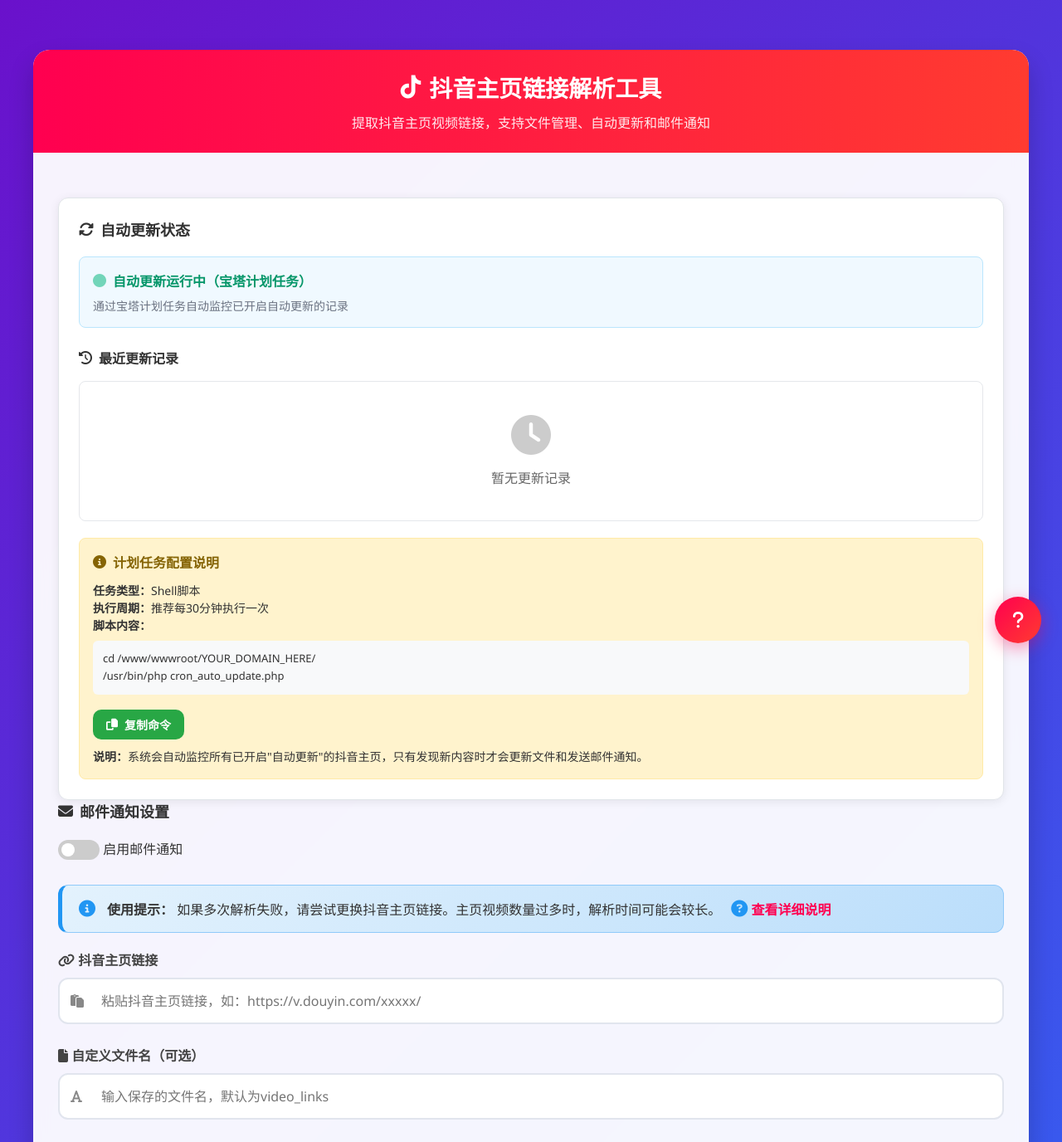
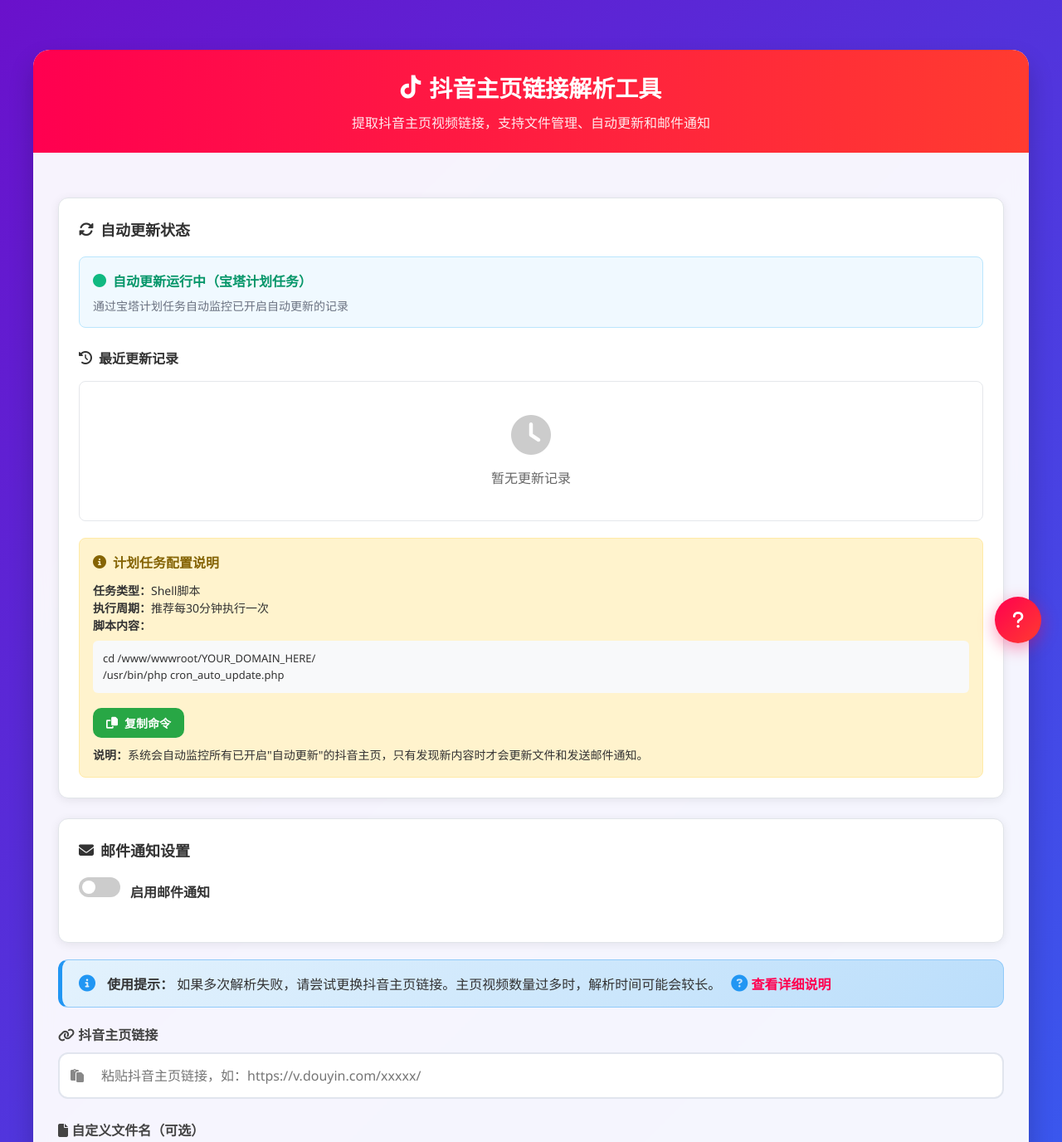
Before and after one commit to 01Anlan/dyzy, a PHP site: page / in a window 1280 px wide. Shown: the top 1376 px of the page at 83% size. Run offline with PHP 8.4, Linux system fonts and the light colour scheme; data that the repository does not hold is empty.

Commit message:
更新 style.css

```diff
--- a/css/style.css
+++ b/css/style.css
@@ -1,4 +1,4 @@
-* {
+        * {
             margin: 0;
             padding: 0;
             box-sizing: border-box;
@@ -622,7 +622,7 @@
             box-shadow: 0 0 0 2px rgba(254, 44, 85, 0.1);
         }
 
-        /* 自动更新区域样式 */
+        /* 自动更新状态区域样式 */
         .auto-update-section {
             background: white;
             border-radius: 12px;
@@ -674,7 +674,6 @@
 
         .status-indicator i {
             color: #10b981;
-            animation: pulse 2s infinite;
         }
 
         .status-info {
@@ -770,10 +769,61 @@
             background: #f8f9fa;
             padding: 12px;
             border-radius: 6px;
+            margin: 8px 0;
             overflow-x: auto;
-            margin: 8px 0;
-            font-family: 'Courier New', monospace;
             font-size: 13px;
+        }
+
+        /* 邮件通知设置样式 */
+        .email-notification-section {
+            background: white;
+            border-radius: 12px;
+            padding: 24px;
+            margin-top: 24px;
+            box-shadow: 0 2px 12px rgba(0, 0, 0, 0.08);
+            border: 1px solid #e1e5e9;
+        }
+
+        .email-toggle {
+            display: flex;
+            align-items: center;
+            gap: 12px;
+            margin-bottom: 20px;
+            font-weight: 600;
+        }
+
+        .email-settings {
+            border-top: 1px solid #e9ecef;
+            padding-top: 20px;
+        }
+
+        .smtp-config {
+            background: #f8f9fa;
+            padding: 20px;
+            border-radius: 8px;
+            margin-top: 20px;
+            border: 1px solid #e9ecef;
+        }
+
+        .smtp-config h5 {
+            margin: 0 0 16px 0;
+            color: #495057;
+            display: flex;
+            align-items: center;
+            gap: 8px;
+        }
+
+        .smtp-grid {
+            display: grid;
+            grid-template-columns: 1fr 1fr;
+            gap: 16px;
+            margin-bottom: 20px;
+        }
+
+        .smtp-actions {
+            display: flex;
+            gap: 12px;
+            justify-content: flex-start;
         }
 
         /* 解析记录管理样式 */
@@ -883,11 +933,6 @@
             transform: translateX(26px);
         }
 
-        @keyframes pulse {
-            0%, 100% { opacity: 1; }
-            50% { opacity: 0.5; }
-        }
-
         /* 响应式设计 */
         @media (max-width: 768px) {
             .file-item, .record-item {
@@ -935,4 +980,12 @@
                 flex-direction: column;
                 gap: 5px;
             }
+
+            .smtp-grid {
+                grid-template-columns: 1fr;
+            }
+
+            .smtp-actions {
+                flex-direction: column;
+            }
         }
```
